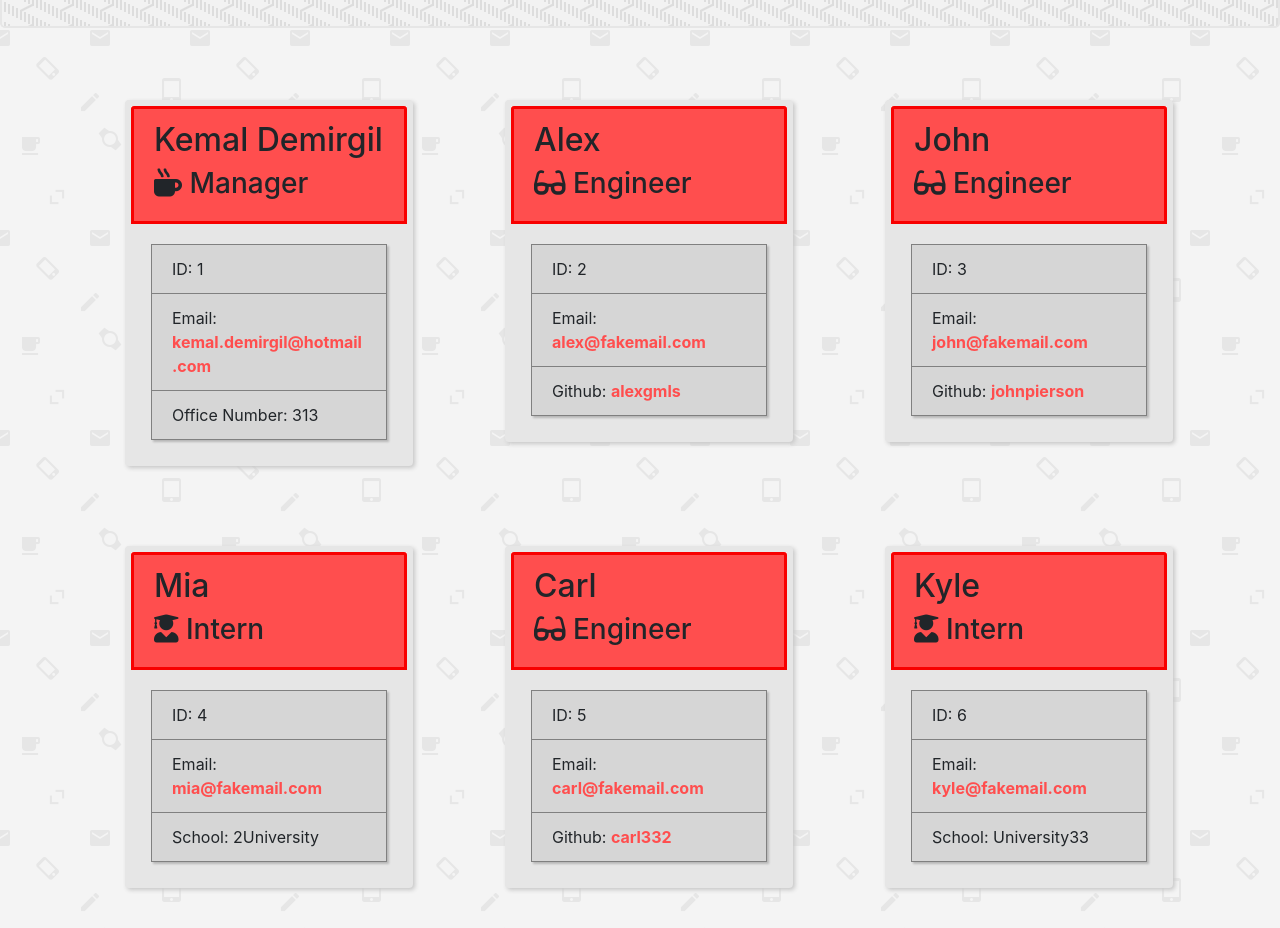
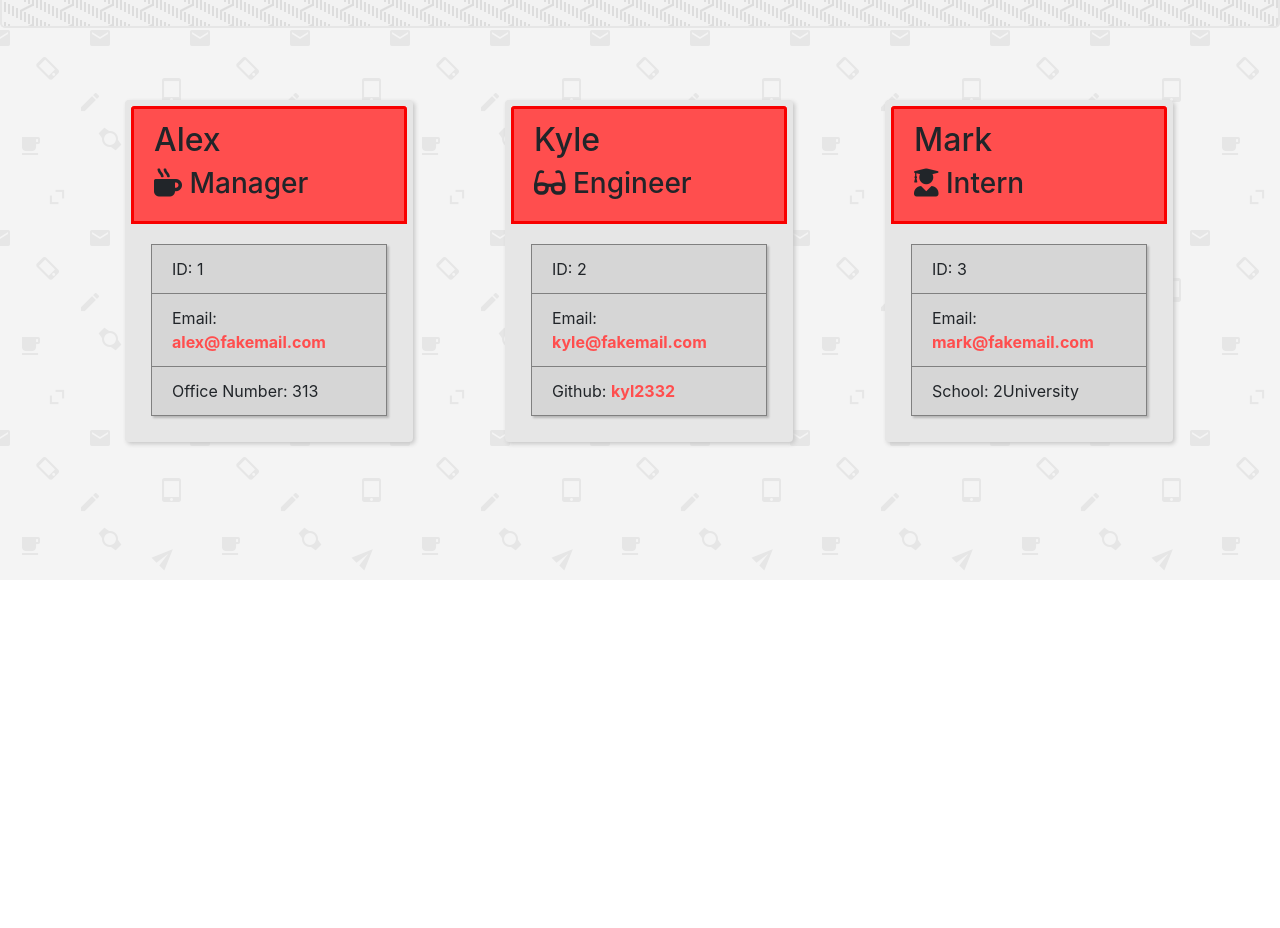
Before and after one commit to kemaldemirgil/team-profile-generator, a website: page dist/generatedTeam.html in a window 1280 px wide. Shown: the part 220-1148 px from the top of the page. After the commit the page ends 800 px from the top, so only its background shows below. Drawn offline with nearby package versions, Linux system fonts and the light colour scheme.

```diff
--- a/dist/generatedTeam.html
+++ b/dist/generatedTeam.html
@@ -19,13 +19,13 @@
                 <div class="col-sm-12 col-md-6 col-lg-4">
                     <div class="card">
                         <div class="card-header">
-                            <h2>Kemal Demirgil</h2>
+                            <h2>Alex</h2>
                             <h3><i class="fas fa-mug-hot"></i> Manager</h3>
                         </div>
                         <div class="card-body">
                             <ul class="list-group list-group-flush">
                                 <li class="list-group-item">ID: 1</li>
-                                <li class="list-group-item">Email: <a href="mailto:kemal.demirgil@hotmail.com">kemal.demirgil@hotmail.com</a></li>
+                                <li class="list-group-item">Email: <a href="mailto:alex@fakemail.com">alex@fakemail.com</a></li>
                                 <li class="list-group-item">Office Number: 313</li>
                             </ul>
                         </div>
@@ -34,14 +34,14 @@
                 <div class="col-sm-12 col-md-6 col-lg-4">
                     <div class="card">
                         <div class="card-header">
-                            <h2>Alex</h2>
+                            <h2>Kyle</h2>
                             <h3><i class="fas fa-glasses"></i> Engineer</h3>
                         </div>
                         <div class="card-body">
                             <ul class="list-group list-group-flush">
                                 <li class="list-group-item">ID: 2</li>
-                                <li class="list-group-item">Email: <a href="mailto:alex@fakemail.com" target="_blank">alex@fakemail.com </a></li>
-                                <li class="list-group-item">Github: <a href="https://github.com/alexgmls" target="_blank">alexgmls</a></li>
+                                <li class="list-group-item">Email: <a href="mailto:kyle@fakemail.com" target="_blank">kyle@fakemail.com </a></li>
+                                <li class="list-group-item">Github: <a href="https://github.com/kyl2332" target="_blank">kyl2332</a></li>
                             </ul>
                         </div>
                     </div>
@@ -49,59 +49,14 @@
                 <div class="col-sm-12 col-md-6 col-lg-4">
                     <div class="card">
                         <div class="card-header">
-                            <h2>John</h2>
-                            <h3><i class="fas fa-glasses"></i> Engineer</h3>
+                            <h2>Mark</h2>
+                            <h3><i class="fas fa-user-graduate"></i> Intern</h3>
                         </div>
                         <div class="card-body">
                             <ul class="list-group list-group-flush">
                                 <li class="list-group-item">ID: 3</li>
-                                <li class="list-group-item">Email: <a href="mailto:john@fakemail.com" target="_blank">john@fakemail.com </a></li>
-                                <li class="list-group-item">Github: <a href="https://github.com/johnpierson" target="_blank">johnpierson</a></li>
-                            </ul>
-                        </div>
-                    </div>
-                </div>
-                <div class="col-sm-12 col-md-6 col-lg-4">
-                    <div class="card">
-                        <div class="card-header">
-                            <h2>Mia</h2>
-                            <h3><i class="fas fa-user-graduate"></i> Intern</h3>
-                        </div>
-                        <div class="card-body">
-                            <ul class="list-group list-group-flush">
-                                <li class="list-group-item">ID: 4</li>
-                                <li class="list-group-item">Email: <a href="mailto:mia@fakemail.com">mia@fakemail.com</a></li>
+                                <li class="list-group-item">Email: <a href="mailto:mark@fakemail.com">mark@fakemail.com</a></li>
                                 <li class="list-group-item">School: 2University</li>
-                            </ul>
-                        </div>
-                    </div>
-                </div>
-                <div class="col-sm-12 col-md-6 col-lg-4">
-                    <div class="card">
-                        <div class="card-header">
-                            <h2>Carl</h2>
-                            <h3><i class="fas fa-glasses"></i> Engineer</h3>
-                        </div>
-                        <div class="card-body">
-                            <ul class="list-group list-group-flush">
-                                <li class="list-group-item">ID: 5</li>
-                                <li class="list-group-item">Email: <a href="mailto:carl@fakemail.com" target="_blank">carl@fakemail.com </a></li>
-                                <li class="list-group-item">Github: <a href="https://github.com/carl332" target="_blank">carl332</a></li>
-                            </ul>
-                        </div>
-                    </div>
-                </div>
-                <div class="col-sm-12 col-md-6 col-lg-4">
-                    <div class="card">
-                        <div class="card-header">
-                            <h2>Kyle</h2>
-                            <h3><i class="fas fa-user-graduate"></i> Intern</h3>
-                        </div>
-                        <div class="card-body">
-                            <ul class="list-group list-group-flush">
-                                <li class="list-group-item">ID: 6</li>
-                                <li class="list-group-item">Email: <a href="mailto:kyle@fakemail.com">kyle@fakemail.com</a></li>
-                                <li class="list-group-item">School: University33</li>
                             </ul>
                         </div>
                     </div>
```
Also changed, not shown: assets/demo.gif.
